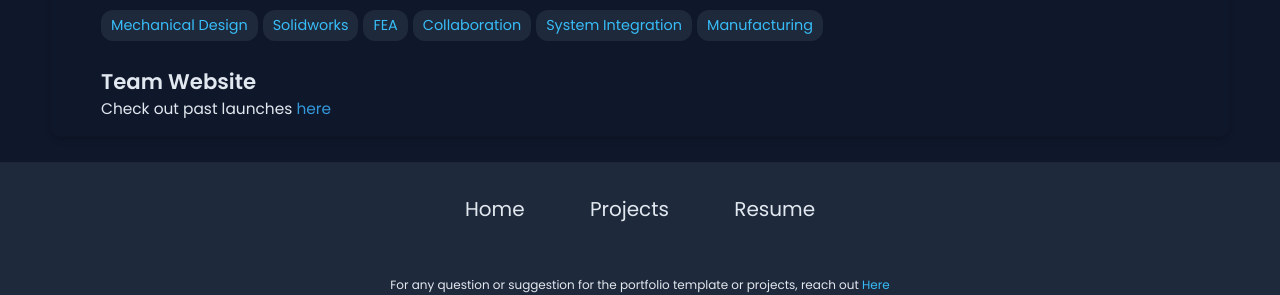
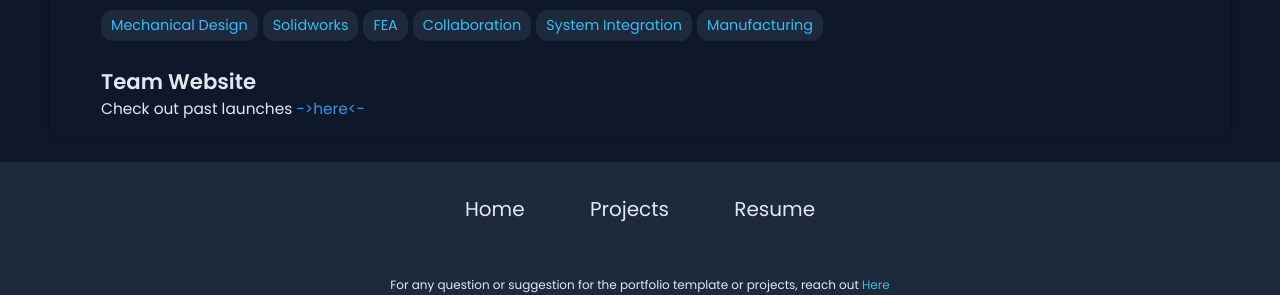
Before and after one commit to JosifTaj/josiftaj.github.io, a Jekyll site: the page built from _projects/CU-InSpace-Rocket/index.md, in a window 1280 px wide. Shown: the part 762-1057 px from the top of the page. Built offline with Jekyll 4.4.1, drawn with Linux system fonts in a browser that asks for light colours.

```diff
--- a/_projects/CU-InSpace-Rocket/index.md
+++ b/_projects/CU-InSpace-Rocket/index.md
@@ -12,4 +12,4 @@ skills:
 main-image: /InSpace 2026 Launch Canada.jpg
 ---
 ## Team Website
-Check out past launches [here]((https://www.cuinspace.ca/))
+Check out past launches [->here<-](https://www.cuinspace.ca/)
```
